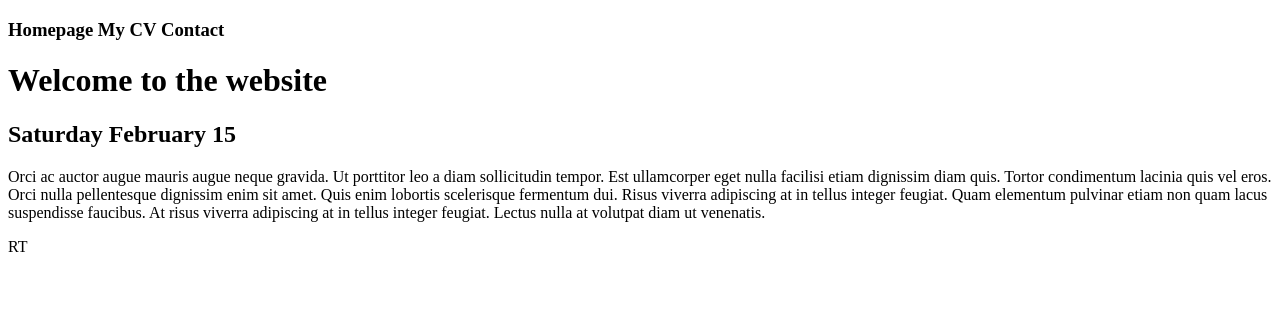
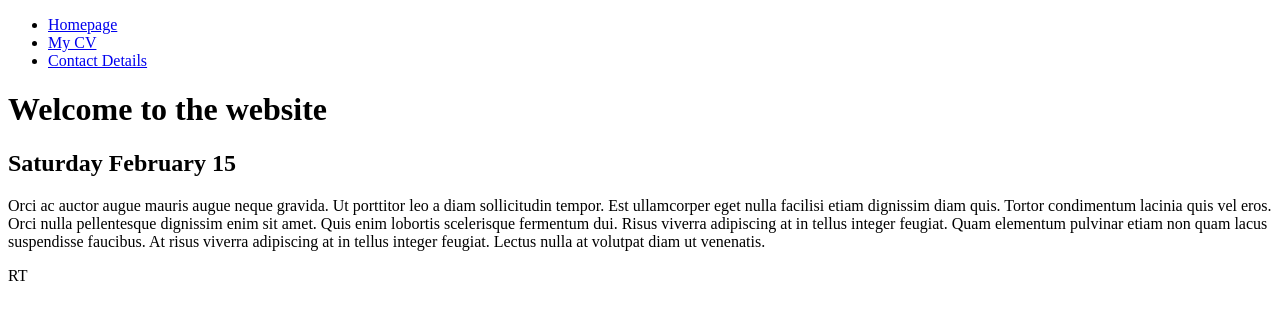
Before and after one commit to RitaTheo/myfirstproject, a plain HTML site: page index.html in a window 1280 px wide. Drawn offline with Linux system fonts and the light colour scheme.

Commit message:
homepage links added

```diff
--- a/index.html
+++ b/index.html
@@ -5,8 +5,11 @@
 		<title>This is my website</title>
 	</head>
 	<body>
-
-		<h3> Homepage My CV Contact </h3>
+		<ul>
+			<li><a href="index.html">Homepage</a></li>
+			<li><a href="mycv.html">My CV</a></li>
+			<li><a href="contact.html">Contact Details</a></li>
+		</ul>
 		<h1>Welcome to the website</h1>
 		<h2>Saturday February 15</h2>
 		<p>Orci ac auctor augue mauris augue neque gravida. Ut porttitor leo a diam sollicitudin tempor.
```
Also changed, not shown: contact.html (+1 -0 lines), mycv.html (+1 -0 lines).
